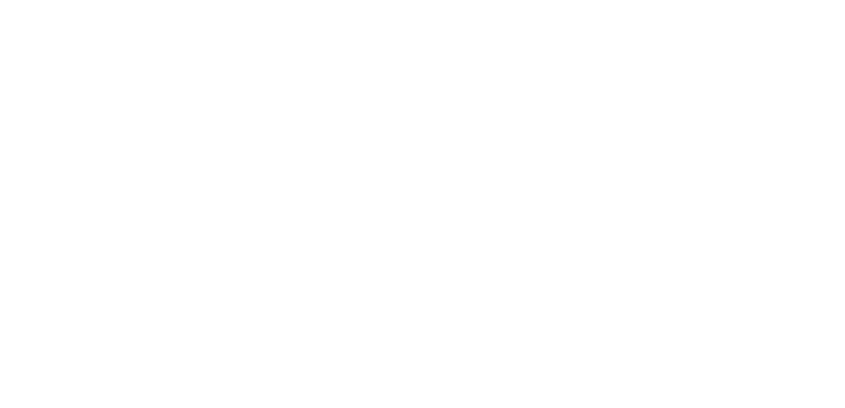
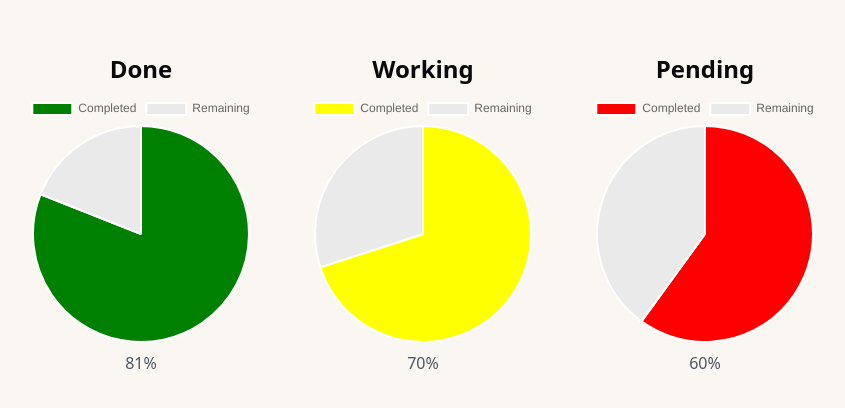
Before and after one commit to Nida506/Sprintify, a React (Vite) app: page /chart in a window 1280 px wide. Before the commit this address had no page. Shown: the part 186-594 px from the top of the page, without its empty margins (217-1062 px from the left). Built offline with nearby package versions, Linux system fonts and the light colour scheme.

Commit message:
chart added

```diff
--- a/package.json
+++ b/package.json
@@ -20,12 +20,14 @@
     "@radix-ui/react-tooltip": "^1.1.6",
     "@reduxjs/toolkit": "^2.5.0",
     "aos": "^2.3.4",
+    "chart.js": "^4.4.8",
     "class-variance-authority": "^0.7.1",
     "clsx": "^2.1.1",
     "lucide-react": "^0.469.0",
     "path": "^0.12.7",
     "react": "^18.3.1",
     "react-beautiful-dnd": "^13.1.1",
+    "react-chartjs-2": "^5.3.0",
     "react-dom": "^18.3.1",
     "react-icons": "^5.4.0",
     "react-router-dom": "^7.1.3",
--- a/src/App.jsx
+++ b/src/App.jsx
@@ -14,6 +14,7 @@
 import "./index.css";
 import Blog from "./Pages/Blog/Blog";
 import WorkPlace from "./Pages/WorkPlace/WorkPlace";
+import Chart from "./Pages/Chart/Chart";
 
 function App() {
   useEffect(() => {
@@ -31,6 +32,7 @@
           </Route>
           <Route path="/login" element={<Login />} />
           <Route path="/blog" element={<Blog/>}/>
+          <Route path="/chart" element={<Chart/>}/>
           <Route path="/workplace" element={<WorkPlace/>}/>
           <Route path="/signup" element={<Signup />} />
           <Route path="/about" element={<AboutUs />} /> {/* Added About Us */}
--- /dev/null
+++ b/src/Pages/Chart/Chart.jsx
@@ -0,0 +1,11 @@
+import ProcessCharts from "@/components/ProcessCharts/ProcessCharts"
+
+function Chart() {
+  return (
+    <div className="flex justify-center items-center min-h-screen bg-[#FAF7F2]">
+        <ProcessCharts/>
+    </div>
+  )
+}
+
+export default Chart
--- /dev/null
+++ b/src/components/ProcessCharts/ProcessCharts.jsx
@@ -0,0 +1,37 @@
+import { Pie } from "react-chartjs-2";
+import { Chart as ChartJS, ArcElement, Tooltip, Legend } from "chart.js";
+
+ChartJS.register(ArcElement, Tooltip, Legend);
+
+const PieChart = (Props) => {
+  const data = {
+    labels: ["Completed", "Remaining"],
+    datasets: [
+      {
+        data: [Props.percentage, 100 - Props.percentage],
+        backgroundColor: [Props.color, "#EAEAEA"],
+        hoverBackgroundColor: [Props.color, "#EAEAEA"],
+      },
+    ],
+  };
+
+  return (
+    <div className="flex flex-col items-center w-[200px] md:w-[250px]">
+      <h3 className="text-2xl font-semibold mb-2 ">{Props.title}</h3>
+      <Pie data={data} />
+      <p className="mt-2 text-gray-600">{Props.percentage}%</p>
+    </div>
+  );
+};
+
+const ProcessCharts = () => {
+  return (
+    <div className="flex flex-col lg:flex-row justify-center items-center gap-8 p-6">
+      <PieChart title="Done" percentage={81} color="green" />
+      <PieChart title="Working" percentage={70} color="yellow" />
+      <PieChart title="Pending" percentage={60} color="red" />
+    </div>
+  );
+};
+
+export default ProcessCharts;
--- a/src/components/WorkPlace_Main/WorkPlaceMain.jsx
+++ b/src/components/WorkPlace_Main/WorkPlaceMain.jsx
@@ -38,7 +38,7 @@
             className="w-16 h-16 "
           />
           <div>
-            <h2 className="text-xl font-semibold">Asia Workplace</h2>
+            <h2 className="text-xl font-semibold">Asia's Workplace</h2>
             <span className="text-gray-500 text-sm">🔒 Private</span>
           </div>
         </div>
```
Also changed, not shown: 1 other file (tests, documents, lock files or other folders).
